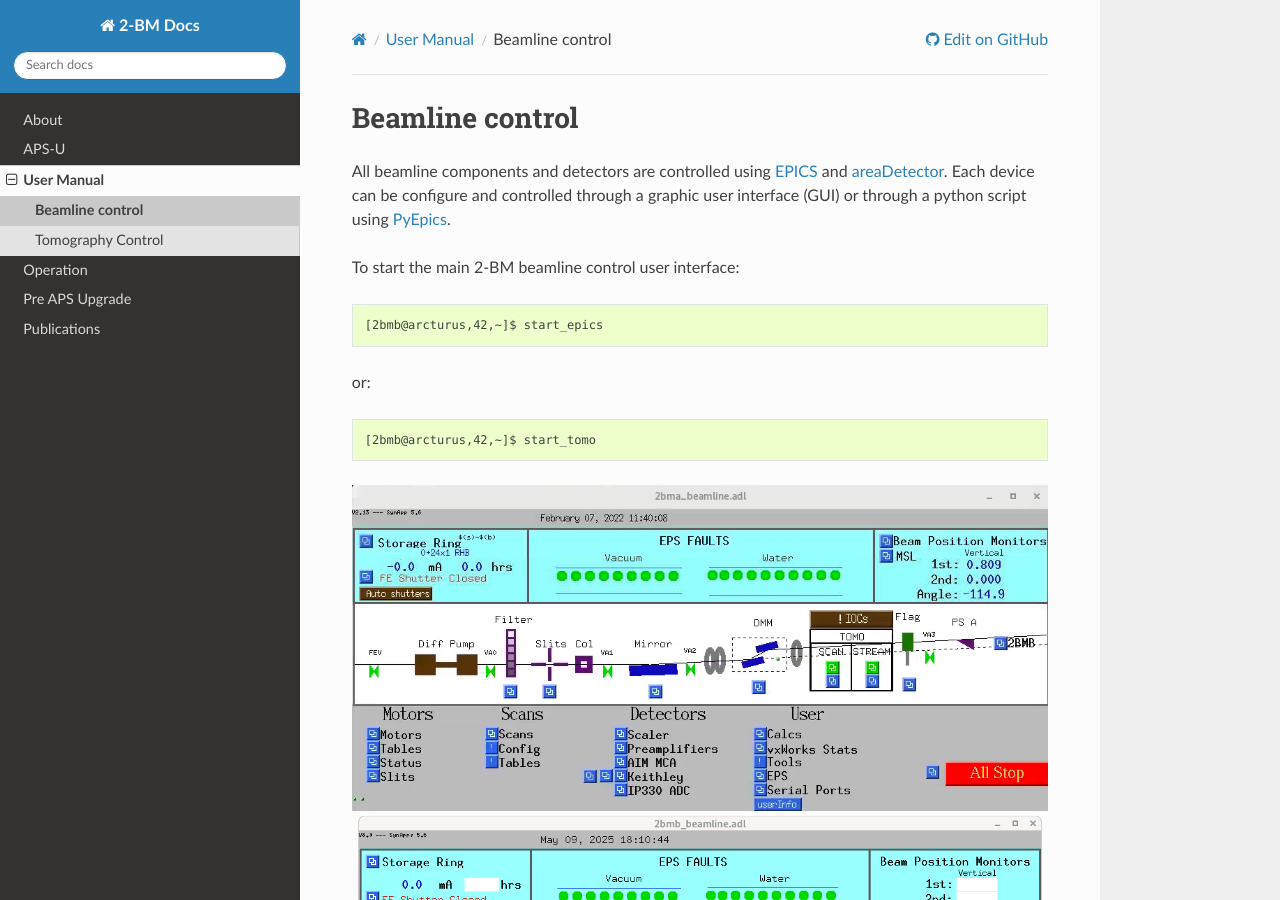
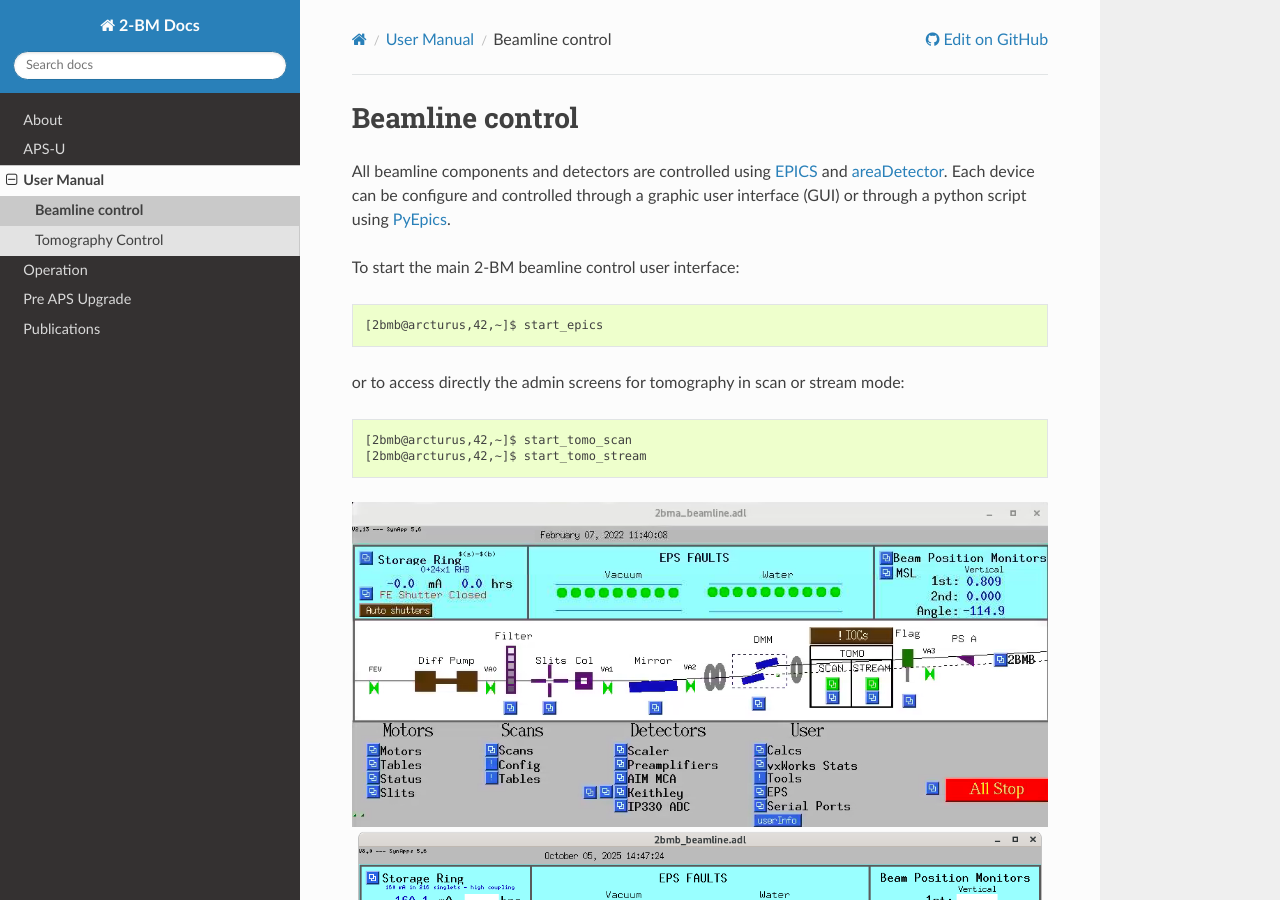
Before and after one commit to xray-imaging/2bm-docs, a Sphinx documentation site: the page built from docs/source/manual/item_010.rst, in a window 1280 px wide and 900 px high. Built offline with Sphinx 7.4.7 and the Read the Docs theme 3.1.0, drawn with Linux system fonts in a browser that asks for light colours; the version number could not be read and is left out.

Commit message:
doc update: new main tomo scan medm screen

```diff
--- a/docs/source/manual/item_010.rst
+++ b/docs/source/manual/item_010.rst
@@ -10,9 +10,10 @@ To start the main 2-BM beamline control user interface::
 
     [2bmb@arcturus,42,~]$ start_epics
 
-or::
+or to access directly the admin screens for tomography in scan or stream mode::
 
-    [2bmb@arcturus,42,~]$ start_tomo
+    [2bmb@arcturus,42,~]$ start_tomo_scan
+    [2bmb@arcturus,42,~]$ start_tomo_stream
 
 
 .. image:: ../img/2bma_beamline.png
```
Also changed, not shown: docs/source/img/2bmb_beamline.png.
